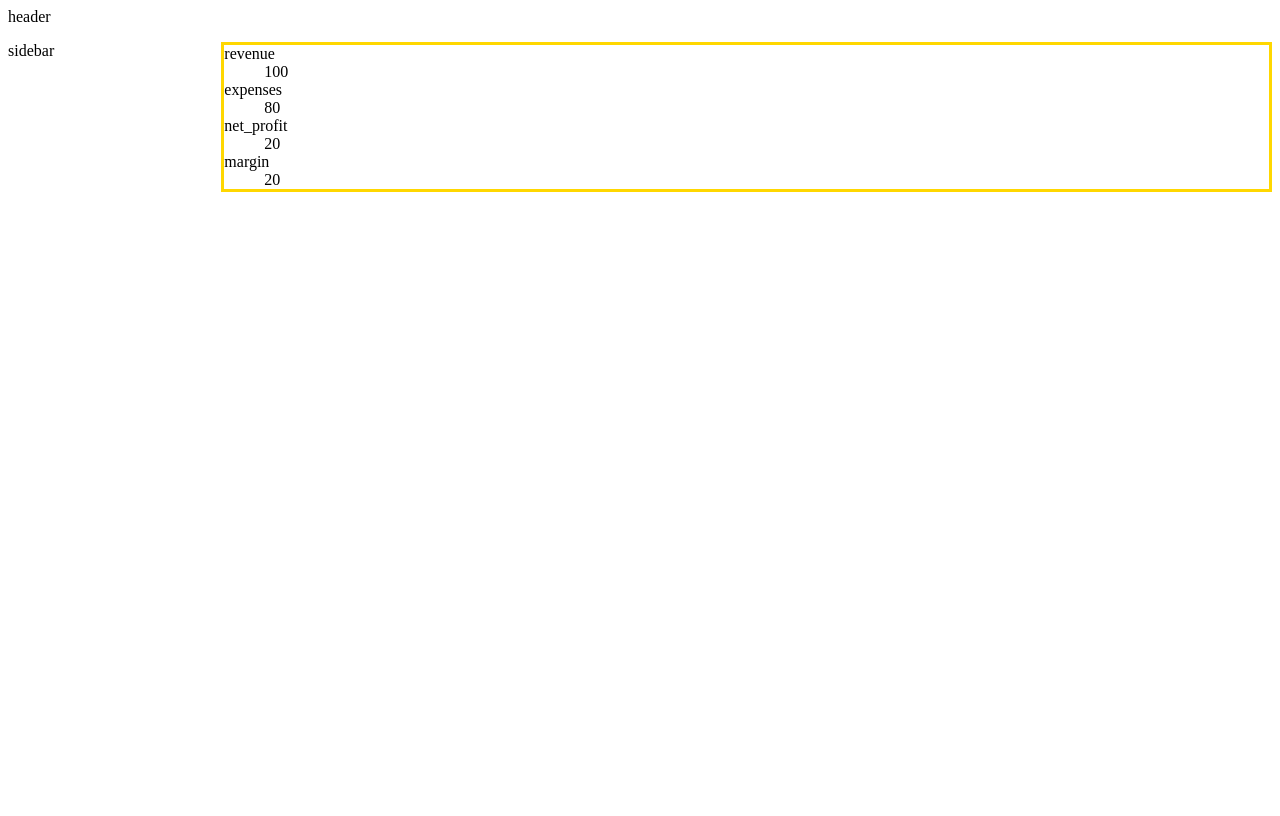
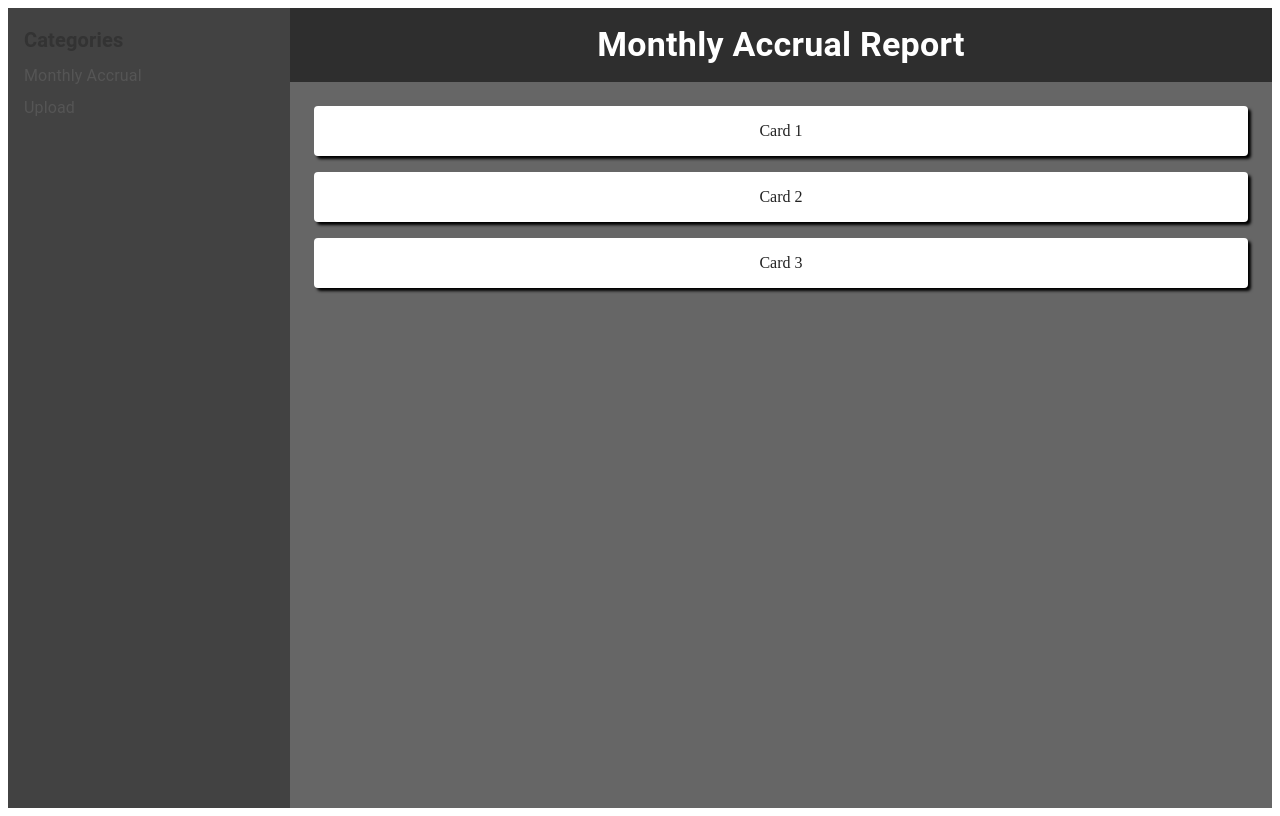
Before and after one commit to AntiAnt/gingr_reports, a React (Create React App) app in the folder frontend/: page / in a window 1280 px wide. Built offline with nearby package versions, Linux system fonts and the light colour scheme; no server answers.

Commit message:
initial page layout

```diff
--- a/frontend/src/App.js
+++ b/frontend/src/App.js
@@ -1,22 +1,69 @@
-import SidebarComponent from "./components/SidebarComponent";
-import HeaderComponent from "./components/HeaderComponent";
-import MainViewportComponent from "./components/MainViewportComponent";
-import { Grid } from "@mui/material";
-import { Router } from "react-router-dom";
+import { Box, ThemeProvider, Typography, Paper } from "@mui/material";
+import { baseTheme } from "./themes/baseTheme";
 
 function App() {
+  const categories = ["Monthly Accrual", "Upload"];
+  const cards = ["Card 1", "Card 2", "Card 3"];
+
   return (
-        <Grid container spacing={2}>
-          <Grid size={12}>
-            <HeaderComponent/>
-          </Grid>
-          <Grid size={2}>
-            <SidebarComponent/>
-          </Grid>
-          <Grid size={10}>
-            <MainViewportComponent />
-          </Grid>
-        </Grid>
+    <ThemeProvider theme={baseTheme}>
+      <Box sx={{ display: "flex", height: "100vh", overflow: "hidden" }}>
+        <Box
+          sx={{
+            width: 250,
+            bgcolor: "custom.sidebar",
+            color: "#FFFFFF",
+            padding: (theme) => theme.spacing(2),
+          }}
+        >
+          <Typography variant="h6">Categories</Typography>
+          {categories.map((category, index) => (
+            <Typography key={index} sx={{ mt: 1 }}>
+              {category}
+            </Typography>
+          ))}
+        </Box>
+        <Box sx={{ flex: 1, display: "flex", flexDirection: "column", bgcolor: "custom.main" }}>
+          <Box
+            sx={{
+              bgcolor: "custom.header",
+              color: "#FFFFFF",
+              padding: (theme) => theme.spacing(2),
+              textAlign: "center",
+            }}
+          >
+            <Typography variant="h4">Monthly Accrual Report</Typography>
+          </Box>
+          <Box
+            sx={{
+              flex: 1,
+              minHeight: 0,
+              p: 3,
+              overflowY: "auto",
+              display: "flex",
+              flexDirection: "column",
+              gap: 2,
+            }}
+          >
+            {cards.map((card, index) => (
+              <Paper
+                key={index}
+                elevation={3}
+                sx={{
+                  p: 2,
+                  bgcolor: "custom.card",
+                  borderRadius: 1,
+                  textAlign: "center",
+                  boxShadow: "3px 3px 3px black"
+                }}
+              >
+                {card}
+              </Paper>
+            ))}
+          </Box>
+        </Box>
+      </Box>
+    </ThemeProvider>
   );
 }
 
--- a/frontend/src/components/MainViewportComponent.jsx
+++ b/frontend/src/components/MainViewportComponent.jsx
@@ -37,9 +37,9 @@ const MainViewportComponent = (props) => {
         }
     }
 
-    useEffect(() => {
-       fetchAccrualData();
-    }, [])
+    // useEffect(() => {
+    //    fetchAccrualData();
+    // }, [])
     return(
         <Box sx={{border: "solid", borderColor: "gold"}}>
             <AccrualReportComponent report={report}/>
--- /dev/null
+++ b/frontend/src/themes/baseTheme.js
@@ -0,0 +1,28 @@
+import { createTheme } from "@mui/material";
+
+const baseTheme = createTheme({
+    palette:{
+        custom:{
+            sidebar: "#424242",
+            header: "#2E2E2E",
+            main: "#666666",
+            card: "#FFFFFF",
+            sidebarText: "#FFFFFF"
+        }
+    },
+    typography: {
+        h4: {
+            fontWeight: 700,
+            color: "#FFFFFF",
+        },
+        h6: {
+            fontWeight: 600,
+            color: "#333",
+        },
+        body1: {
+            color: "#555",
+        },
+    },
+})
+
+export {baseTheme}
```
